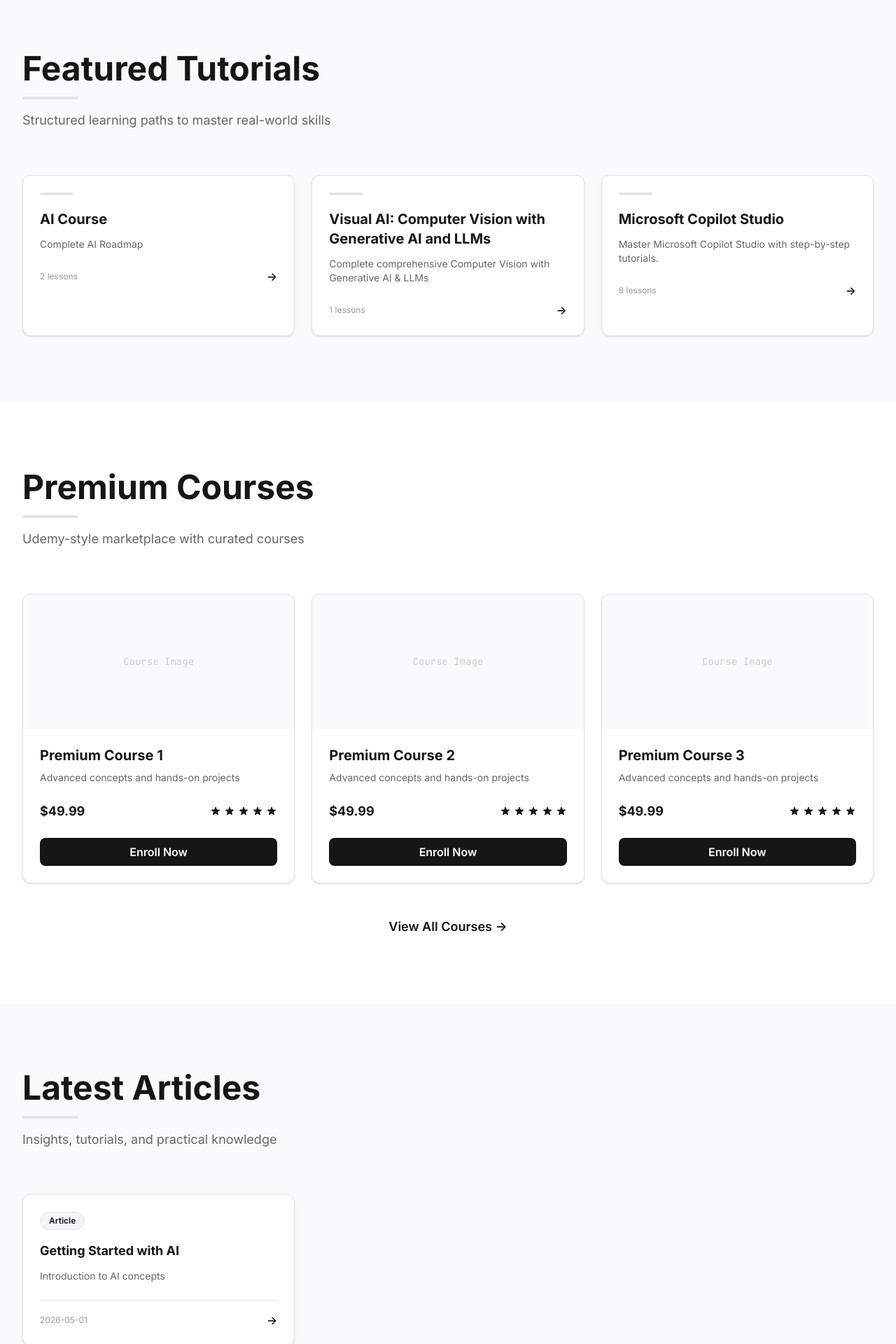
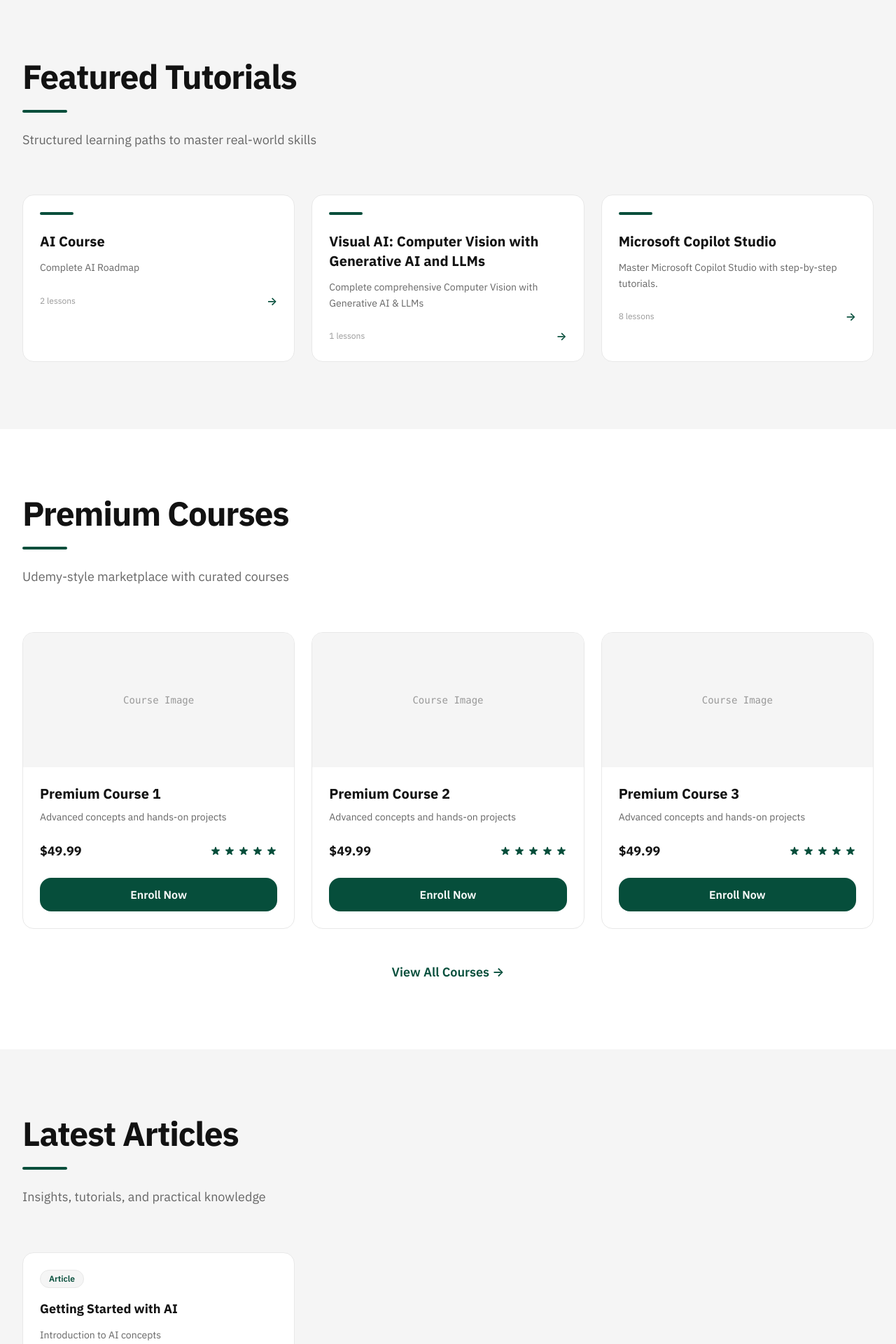
Before and after one commit to vedicskill/vedicskill-react, a Next.js app: page / in a window 1280 px wide. Shown: the part 700-2620 px from the top of the page at 70% size. Built offline with nearby package versions, Linux system fonts and the light colour scheme.

Commit message:
black and emarald colour

```diff
--- a/app/globals.css
+++ b/app/globals.css
@@ -1,91 +1,145 @@
-/* Import Zed.dev-like font: JetBrains Mono & System fonts */
-@import url('https://fonts.googleapis.com/css2?family=JetBrains+Mono:wght@400;500;600;700&family=Inter:wght@400;500;600;700;800&display=swap');
+/* Premium Enterprise Design System */
+@import url('https://fonts.googleapis.com/css2?family=IBM+Plex+Sans:wght@400;500;600;700&display=swap');
 
 @import "tailwindcss";
 @plugin "@tailwindcss/typography";
 
+/* Light mode (default) */
 :root {
   --background: #FFFFFF;
-  --foreground: #161616;
-  --dark-bg: #F5F5F5;
-  --darker-bg: #F0F0F0;
-
-  /* Monochrome Color Scheme */
-  --primary: #161616;
-  --primary-light: #333333;
-  --accent: #E5E5E5;
-  --accent-light: #CCCCCC;
-  --secondary: #E5E5E5;
-  --secondary-light: #D9D9D9;
+  --foreground: #121212;
+  --primary: #121212;
+  --highlight: #064E3B;
+  --border: #E8E8E8;
+  --surface: #F5F5F5;
+  --surface-hover: #EFEFEF;
 
   /* Text colors */
-  --text-primary: #161616;
+  --text-primary: #121212;
   --text-secondary: #666666;
   --text-muted: #999999;
+
+  /* Semantic colors */
+  --success: #10B981;
+  --warning: #F59E0B;
+  --error: #EF4444;
+  --info: #3B82F6;
+}
+
+/* Dark mode */
+@media (prefers-color-scheme: dark) {
+  :root {
+    --background: #0F0F0F;
+    --foreground: #FFFFFF;
+    --primary: #FFFFFF;
+    --highlight: #10B981;
+    --border: #2A2A2A;
+    --surface: #1A1A1A;
+    --surface-hover: #252525;
+
+    --text-primary: #FFFFFF;
+    --text-secondary: #A0A0A0;
+    --text-muted: #707070;
+  }
 }
 
 @theme inline {
   --color-background: var(--background);
   --color-foreground: var(--foreground);
   --color-primary: var(--primary);
-  --color-accent: var(--accent);
-  --color-secondary: var(--secondary);
+  --color-highlight: var(--highlight);
+  --color-border: var(--border);
+  --color-surface: var(--surface);
 
-  --font-sans: 'Inter', var(--font-geist-sans);
-  --font-mono: 'JetBrains Mono', var(--font-geist-mono);
+  --font-sans: 'IBM Plex Sans', var(--font-geist-sans);
+}
+
+/* Global styles */
+html {
+  scroll-behavior: smooth;
 }
 
 body {
   background: var(--background);
   color: var(--foreground);
-  font-family: 'Inter', -apple-system, BlinkMacSystemFont, 'Segoe UI', sans-serif;
+  font-family: 'IBM Plex Sans', -apple-system, BlinkMacSystemFont, 'Segoe UI', sans-serif;
+  transition: background-color 0.2s ease, color 0.2s ease;
 }
 
-/* Utility classes for monochrome design */
+/* Text utilities */
 .text-primary {
-  @apply text-[#161616];
+  @apply text-[#121212] dark:text-white;
 }
 
 .text-secondary {
-  @apply text-[#666666];
+  @apply text-[#666666] dark:text-[#A0A0A0];
 }
 
-/* Button base styles */
+.text-muted {
+  @apply text-[#999999] dark:text-[#707070];
+}
+
+/* Premium button styles with highlight color */
 .btn-primary {
-  @apply bg-[#161616] text-white px-6 py-3 rounded-lg font-semibold hover:opacity-90 transition-all duration-300;
+  @apply px-6 py-3 rounded-2xl font-semibold transition-all duration-300;
+  @apply bg-[#064E3B] text-white hover:bg-[#053D2E] active:scale-95;
+  @apply dark:bg-[#10B981] dark:text-[#121212] dark:hover:bg-[#059669];
 }
 
 .btn-secondary {
-  @apply border border-[#E5E5E5] text-[#161616] px-6 py-3 rounded-lg font-semibold hover:bg-gray-50 transition-all duration-300;
+  @apply px-6 py-3 rounded-2xl font-semibold transition-all duration-300;
+  @apply bg-[#F5F5F5] text-[#121212] border border-[#E8E8E8];
+  @apply hover:bg-[#EFEFEF] dark:bg-[#1A1A1A] dark:text-white dark:border-[#2A2A2A] dark:hover:bg-[#252525];
 }
 
 .btn-outline {
-  @apply bg-transparent border-2 border-[#E5E5E5] text-[#161616] hover:bg-gray-50 transition-all;
+  @apply px-6 py-3 rounded-2xl font-semibold border-2 transition-all duration-300;
+  @apply border-[#064E3B] text-[#064E3B] hover:bg-[#064E3B] hover:text-white;
+  @apply dark:border-[#10B981] dark:text-[#10B981] dark:hover:bg-[#10B981] dark:hover:text-[#121212];
 }
 
-/* Card base styles */
+/* Premium card styles */
 .card {
-  @apply bg-white border border-[#E5E5E5] rounded-xl p-6 hover:border-[#CCCCCC] transition-all duration-300 shadow-sm;
+  @apply bg-white dark:bg-[#1A1A1A] border border-[#E8E8E8] dark:border-[#2A2A2A];
+  @apply rounded-2xl p-6 shadow-sm hover:shadow-md transition-all duration-300;
 }
 
-/* Section styles */
+/* Section headers with premium typography */
 .section-header {
-  @apply text-4xl md:text-5xl font-bold text-[#161616] mb-4;
+  @apply text-4xl md:text-5xl font-bold text-[#121212] dark:text-white mb-6 tracking-tight;
+}
+
+.section-subtitle {
+  @apply text-lg text-[#666666] dark:text-[#A0A0A0] mt-4 leading-relaxed;
 }
 
 .section-accent {
-  @apply h-1 w-20 bg-[#E5E5E5] rounded-full;
+  @apply h-1 w-16 bg-gradient-to-r from-[#064E3B] to-[#064E3B] rounded-full mb-6;
 }
 
-.section-subtitle {
-  @apply text-[#666666] mt-4 text-lg;
+/* Border utilities */
+.border-accent {
+  @apply border-[#E8E8E8] dark:border-[#2A2A2A];
 }
 
-/* Monochrome utilities */
-.border-accent {
-  @apply border-[#E5E5E5];
+/* Surface utilities for premium appearance */
+.surface {
+  @apply bg-[#F5F5F5] dark:bg-[#1A1A1A];
 }
 
-.text-accent {
-  @apply text-[#161616];
+/* Link styles */
+a {
+  @apply transition-colors duration-300;
 }
+
+/* Focus states for accessibility */
+button:focus-visible,
+a:focus-visible,
+input:focus-visible {
+  @apply outline-none ring-2 ring-[#064E3B] ring-offset-2 dark:ring-offset-[#0F0F0F];
+}
+
+/* Smooth transitions */
+* {
+  @apply transition-colors duration-200 ease-in-out;
+}
--- a/app/page.tsx
+++ b/app/page.tsx
@@ -16,15 +16,15 @@ export default function HomePage() {
   return (
     <div className="w-full">
       {/* HERO */}
-      <section className="px-6 md:px-8 py-32 bg-white border-b border-[#E5E5E5] relative overflow-hidden">
+      <section className="px-6 md:px-8 py-32 bg-white dark:bg-[#0F0F0F] border-b border-[#E8E8E8] dark:border-[#2A2A2A] relative overflow-hidden">
         <div className="max-w-7xl mx-auto relative z-10">
           {/* Heading */}
-          <h1 className="text-5xl md:text-7xl font-bold leading-tight max-w-4xl text-[#161616]">
+          <h1 className="text-5xl md:text-7xl font-bold leading-tight max-w-4xl text-[#121212] dark:text-white tracking-tight">
             Learn AI, Data Science & Engineering
           </h1>
 
           {/* Subtext */}
-          <p className="mt-6 text-lg text-[#666666] max-w-2xl">
+          <p className="mt-6 text-lg text-[#666666] dark:text-[#A0A0A0] max-w-2xl leading-relaxed">
             Structured tutorials, real-world projects, and practical learning
             paths to build industry-ready skills with hands-on experience.
           </p>
@@ -33,7 +33,7 @@ export default function HomePage() {
           <div className="mt-10 flex flex-wrap gap-4">
             <Link
               href="/tutorials"
-              className="inline-flex items-center gap-2 bg-[#161616] text-white px-6 py-3 rounded-lg font-semibold hover:opacity-90 transition-all duration-300"
+              className="inline-flex items-center gap-2 bg-[#064E3B] text-white px-6 py-3.5 rounded-2xl font-semibold hover:bg-[#053D2E] active:scale-95 transition-all duration-300 dark:bg-[#10B981] dark:text-[#121212] dark:hover:bg-[#059669]"
             >
               Explore Tutorials
               <svg
@@ -53,7 +53,7 @@ export default function HomePage() {
 
             <Link
               href="/courses"
-              className="inline-flex items-center gap-2 border border-[#161616] text-[#161616] px-6 py-3 rounded-lg font-semibold hover:bg-gray-50 transition-all duration-300"
+              className="inline-flex items-center gap-2 border-2 border-[#064E3B] text-[#064E3B] px-6 py-3 rounded-2xl font-semibold hover:bg-[#064E3B] hover:text-white transition-all duration-300 dark:border-[#10B981] dark:text-[#10B981] dark:hover:bg-[#10B981] dark:hover:text-[#121212]"
             >
               Browse Courses
             </Link>
@@ -62,15 +62,15 @@ export default function HomePage() {
       </section>
 
       {/* TUTORIALS */}
-      <section className="px-6 md:px-8 py-24 bg-gray-50">
+      <section className="px-6 md:px-8 py-24 bg-[#F5F5F5] dark:bg-[#1A1A1A]">
         <div className="max-w-7xl mx-auto">
           {/* Header */}
           <div className="mb-16">
-            <h2 className="text-4xl md:text-5xl font-bold text-[#161616] mb-4">
+            <h2 className="text-4xl md:text-5xl font-bold text-[#121212] dark:text-white mb-6 tracking-tight">
               Featured Tutorials
             </h2>
-            <div className="h-1 w-20 bg-[#E5E5E5] rounded-full" />
-            <p className="text-[#666666] mt-4 text-lg">
+            <div className="h-1 w-16 bg-gradient-to-r from-[#064E3B] to-[#064E3B] rounded-full mb-6" />
+            <p className="text-[#666666] dark:text-[#A0A0A0] text-lg leading-relaxed">
               Structured learning paths to master real-world skills
             </p>
           </div>
@@ -83,23 +83,23 @@ export default function HomePage() {
                 href={`/tutorials/${course.slug}/${getFirstLesson(course)}`}
                 className="group"
               >
-                <div className="bg-white border border-[#E5E5E5] rounded-xl p-6 hover:border-[#CCCCCC] transition-all duration-300 shadow-sm h-full">
+                <div className="bg-white dark:bg-[#0F0F0F] border border-[#E8E8E8] dark:border-[#2A2A2A] rounded-2xl p-6 hover:shadow-lg hover:border-[#064E3B] dark:hover:border-[#10B981] transition-all duration-300 h-full">
                   {/* Accent line */}
-                  <div className="h-1 w-12 bg-[#E5E5E5] rounded-full mb-5 group-hover:w-20 transition-all duration-300" />
+                  <div className="h-1 w-12 bg-[#064E3B] dark:bg-[#10B981] rounded-full mb-6 group-hover:w-20 transition-all duration-300" />
 
                   {/* Title */}
-                  <h3 className="text-xl font-bold text-[#161616] group-hover:text-[#666666] transition-colors">
+                  <h3 className="text-xl font-bold text-[#121212] dark:text-white group-hover:text-[#064E3B] dark:group-hover:text-[#10B981] transition-colors">
                     {course.title}
                   </h3>
 
                   {/* Description */}
-                  <p className="text-sm text-[#666666] mt-3">
+                  <p className="text-sm text-[#666666] dark:text-[#A0A0A0] mt-3 leading-relaxed">
                     {course.description}
                   </p>
 
                   {/* Meta */}
                   <div className="mt-6 flex items-center justify-between">
-                    <span className="text-xs text-[#999999]">
+                    <span className="text-xs text-[#999999] dark:text-[#707070]">
                       {course.sections.reduce(
                         (total: number, section: any) =>
                           total + section.lessons.length,
@@ -107,7 +107,7 @@ export default function HomePage() {
                       )}{" "}
                       lessons
                     </span>
-                    <span className="text-[#161616] font-semibold group-hover:translate-x-1 transition-transform">
+                    <span className="text-[#064E3B] dark:text-[#10B981] font-semibold group-hover:translate-x-1 transition-transform">
                       →
                     </span>
                   </div>
@@ -119,15 +119,15 @@ export default function HomePage() {
       </section>
 
       {/* COURSES PREVIEW */}
-      <section className="px-6 md:px-8 py-24 bg-white">
+      <section className="px-6 md:px-8 py-24 bg-white dark:bg-[#0F0F0F]">
         <div className="max-w-7xl mx-auto">
           {/* Header */}
           <div className="mb-16">
-            <h2 className="text-4xl md:text-5xl font-bold text-[#161616] mb-4">
+            <h2 className="text-4xl md:text-5xl font-bold text-[#121212] dark:text-white mb-6 tracking-tight">
               Premium Courses
             </h2>
-            <div className="h-1 w-20 bg-[#E5E5E5] rounded-full" />
-            <p className="text-[#666666] mt-4 text-lg">
+            <div className="h-1 w-16 bg-gradient-to-r from-[#064E3B] to-[#064E3B] rounded-full mb-6" />
+            <p className="text-[#666666] dark:text-[#A0A0A0] text-lg leading-relaxed">
               Udemy-style marketplace with curated courses
             </p>
           </div>
@@ -137,34 +137,34 @@ export default function HomePage() {
             {[1, 2, 3].map((i) => (
               <div
                 key={i}
-                className="group bg-white border border-[#E5E5E5] rounded-xl overflow-hidden hover:border-[#CCCCCC] transition-all duration-300 shadow-sm"
+                className="group bg-white dark:bg-[#1A1A1A] border border-[#E8E8E8] dark:border-[#2A2A2A] rounded-2xl overflow-hidden hover:shadow-lg transition-all duration-300"
               >
                 {/* Image Placeholder */}
-                <div className="w-full h-48 bg-gray-50 flex items-center justify-center relative overflow-hidden">
-                  <span className="text-[#CCCCCC] font-mono text-sm">
+                <div className="w-full h-48 bg-[#F5F5F5] dark:bg-[#2A2A2A] flex items-center justify-center relative overflow-hidden">
+                  <span className="text-[#999999] dark:text-[#707070] font-mono text-sm">
                     Course Image
                   </span>
                 </div>
 
                 {/* Content */}
                 <div className="p-6">
-                  <h3 className="text-xl font-bold text-[#161616] group-hover:text-[#666666] transition-colors">
+                  <h3 className="text-xl font-bold text-[#121212] dark:text-white group-hover:text-[#064E3B] dark:group-hover:text-[#10B981] transition-colors">
                     Premium Course {i}
                   </h3>
-                  <p className="text-sm text-[#666666] mt-2">
+                  <p className="text-sm text-[#666666] dark:text-[#A0A0A0] mt-2 leading-relaxed">
                     Advanced concepts and hands-on projects
                   </p>
 
                   {/* Price & Rating */}
                   <div className="mt-6 flex items-center justify-between">
-                    <span className="text-lg font-bold text-[#161616]">
+                    <span className="text-lg font-bold text-[#121212] dark:text-white">
                       $49.99
                     </span>
                     <div className="flex gap-1">
                       {[...Array(5)].map((_, i) => (
                         <svg
                           key={i}
-                          className="w-4 h-4 text-[#161616]"
+                          className="w-4 h-4 text-[#064E3B] dark:text-[#10B981]"
                           fill="currentColor"
                           viewBox="0 0 20 20"
                         >
@@ -175,7 +175,7 @@ export default function HomePage() {
                   </div>
 
                   {/* CTA */}
-                  <button className="w-full mt-6 px-4 py-2 bg-[#161616] text-white rounded-lg font-semibold hover:opacity-90 transition-all duration-300">
+                  <button className="w-full mt-6 px-4 py-3 bg-[#064E3B] text-white rounded-2xl font-semibold hover:bg-[#053D2E] transition-all duration-300 dark:bg-[#10B981] dark:text-[#121212] dark:hover:bg-[#059669]">
                     Enroll Now
                   </button>
                 </div>
@@ -187,7 +187,7 @@ export default function HomePage() {
           <div className="mt-12 text-center">
             <Link
               href="/courses"
-              className="inline-flex items-center gap-2 text-[#161616] font-semibold hover:text-[#666666] transition-colors text-lg"
+              className="inline-flex items-center gap-2 text-[#064E3B] dark:text-[#10B981] font-semibold hover:text-[#053D2E] dark:hover:text-[#059669] transition-colors text-lg"
             >
               View All Courses →
             </Link>
@@ -196,15 +196,15 @@ export default function HomePage() {
       </section>
 
       {/* BLOG */}
-      <section className="px-6 md:px-8 py-24 bg-gray-50">
+      <section className="px-6 md:px-8 py-24 bg-[#F5F5F5] dark:bg-[#1A1A1A]">
         <div className="max-w-7xl mx-auto">
           {/* Header */}
           <div className="mb-16">
-            <h2 className="text-4xl md:text-5xl font-bold text-[#161616] mb-4">
+            <h2 className="text-4xl md:text-5xl font-bold text-[#121212] dark:text-white mb-6 tracking-tight">
               Latest Articles
             </h2>
-            <div className="h-1 w-20 bg-[#E5E5E5] rounded-full" />
-            <p className="text-[#666666] mt-4 text-lg">
+            <div className="h-1 w-16 bg-gradient-to-r from-[#064E3B] to-[#064E3B] rounded-full mb-6" />
+            <p className="text-[#666666] dark:text-[#A0A0A0] text-lg leading-relaxed">
               Insights, tutorials, and practical knowledge
             </p>
           </div>
@@ -217,28 +217,28 @@ export default function HomePage() {
                 href={`/blog/${post.slug}`}
                 className="group"
               >
-                <div className="bg-white border border-[#E5E5E5] rounded-xl p-6 hover:border-[#CCCCCC] transition-all duration-300 shadow-sm h-full flex flex-col">
+                <div className="bg-white dark:bg-[#0F0F0F] border border-[#E8E8E8] dark:border-[#2A2A2A] rounded-2xl p-6 hover:shadow-lg hover:border-[#064E3B] dark:hover:border-[#10B981] transition-all duration-300 h-full flex flex-col">
                   {/* Category Badge */}
                   <div className="inline-flex items-center gap-2 w-fit mb-4">
-                    <span className="px-3 py-1 text-xs font-semibold text-[#161616] bg-gray-100 border border-[#E5E5E5] rounded-full">
+                    <span className="px-3 py-1 text-xs font-semibold text-[#064E3B] dark:text-[#10B981] bg-[#F5F5F5] dark:bg-[#1A1A1A] border border-[#E8E8E8] dark:border-[#2A2A2A] rounded-full">
                       Article
                     </span>
                   </div>
 
                   {/* Title */}
-                  <h3 className="text-lg font-bold text-[#161616] group-hover:text-[#666666] transition-colors flex-1">
+                  <h3 className="text-lg font-bold text-[#121212] dark:text-white group-hover:text-[#064E3B] dark:group-hover:text-[#10B981] transition-colors flex-1">
                     {post.title}
                   </h3>
 
                   {/* Description */}
-                  <p className="text-sm text-[#666666] mt-3 flex-1">
+                  <p className="text-sm text-[#666666] dark:text-[#A0A0A0] mt-3 flex-1 leading-relaxed">
                     {post.description}
                   </p>
 
                   {/* Meta */}
-                  <div className="mt-6 pt-4 border-t border-[#E5E5E5] flex items-center justify-between">
-                    <span className="text-xs text-[#999999]">{post.date}</span>
-                    <span className="text-[#161616] font-semibold group-hover:translate-x-1 transition-transform">
+                  <div className="mt-6 pt-4 border-t border-[#E8E8E8] dark:border-[#2A2A2A] flex items-center justify-between">
+                    <span className="text-xs text-[#999999] dark:text-[#707070]">{post.date}</span>
+                    <span className="text-[#064E3B] dark:text-[#10B981] font-semibold group-hover:translate-x-1 transition-transform">
                       →
                     </span>
                   </div>
@@ -250,15 +250,15 @@ export default function HomePage() {
       </section>
 
       {/* CTA SECTION */}
-      <section className="px-6 md:px-8 py-32 bg-white relative overflow-hidden">
+      <section className="px-6 md:px-8 py-32 bg-white dark:bg-[#0F0F0F] relative overflow-hidden">
         <div className="max-w-4xl mx-auto text-center relative z-10">
           {/* Heading */}
-          <h2 className="text-4xl md:text-5xl font-bold text-[#161616] mb-4">
+          <h2 className="text-4xl md:text-5xl font-bold text-[#121212] dark:text-white mb-6 tracking-tight">
             Start Building Real Skills Today
           </h2>
 
           {/* Subtext */}
-          <p className="text-[#666666] text-lg max-w-2xl mx-auto mb-8">
+          <p className="text-[#666666] dark:text-[#A0A0A0] text-lg max-w-2xl mx-auto mb-10 leading-relaxed">
             Explore structured tutorials, work on real-world projects, and grow
             your expertise step by step with our comprehensive learning
             platform.
@@ -268,7 +268,7 @@ export default function HomePage() {
           <div className="flex flex-wrap gap-4 justify-center">
             <Link
               href="/tutorials"
-              className="inline-flex items-center gap-2 bg-[#161616] text-white px-8 py-3 rounded-lg font-semibold hover:opacity-90 transition-all duration-300"
+              className="inline-flex items-center gap-2 bg-[#064E3B] text-white px-8 py-3.5 rounded-2xl font-semibold hover:bg-[#053D2E] active:scale-95 transition-all duration-300 dark:bg-[#10B981] dark:text-[#121212] dark:hover:bg-[#059669]"
             >
               Start Learning
               <svg
@@ -288,7 +288,7 @@ export default function HomePage() {
 
             <Link
               href="/blog"
-              className="inline-flex items-center gap-2 border border-[#161616] text-[#161616] px-8 py-3 rounded-lg font-semibold hover:bg-gray-50 transition-all duration-300"
+              className="inline-flex items-center gap-2 border-2 border-[#064E3B] text-[#064E3B] px-8 py-3 rounded-2xl font-semibold hover:bg-[#064E3B] hover:text-white transition-all duration-300 dark:border-[#10B981] dark:text-[#10B981] dark:hover:bg-[#10B981] dark:hover:text-[#121212]"
             >
               Read Articles
             </Link>
```
Also changed, not shown: app/about/page.tsx (+17 -17 lines), app/blog/page.tsx (+23 -23 lines), app/components/Footer.tsx (+23 -23 lines), app/components/Navbar.tsx (+12 -12 lines), app/courses/page.tsx (+22 -22 lines), app/tutorials/page.tsx (+14 -14 lines).
